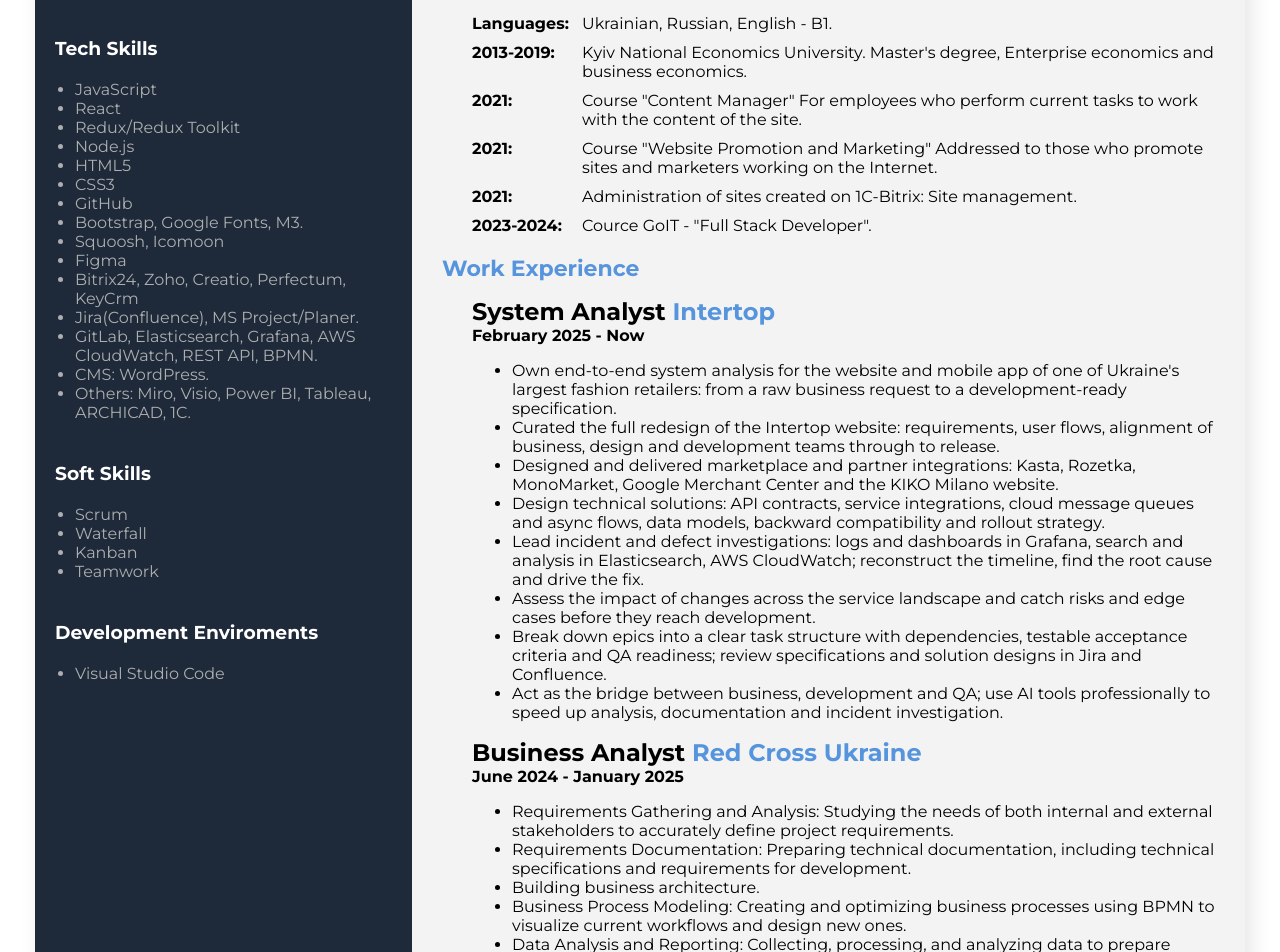
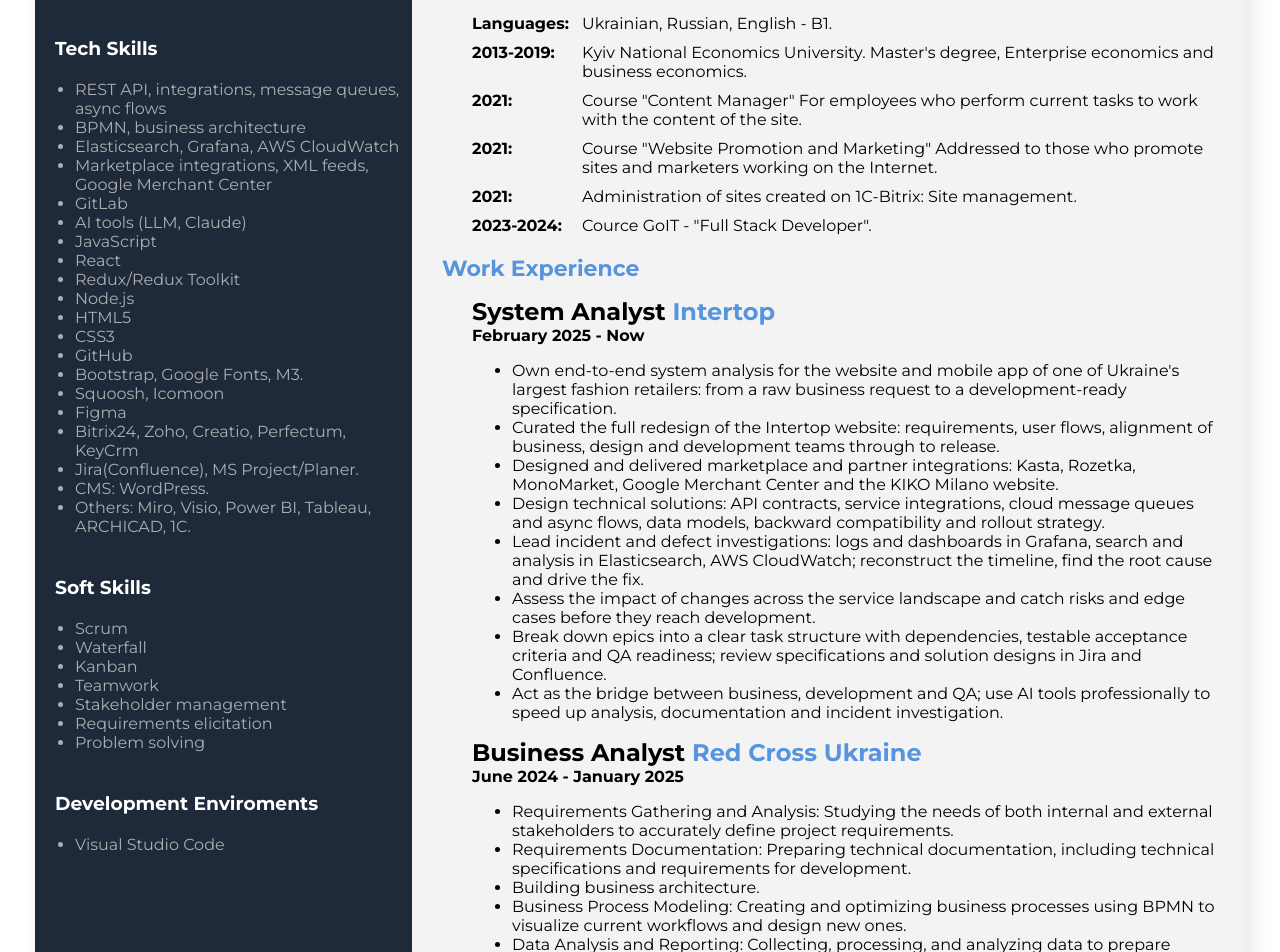
Before and after one commit to Vladyslav-Liashenko/cv-pm, a plain HTML site: page index.html in a window 1280 px wide. Shown: the part 649-1601 px from the top of the page. Drawn offline with Linux system fonts and the light colour scheme.

Commit message:
Update CV skills
Co-Authored-By: Claude Opus 5.5 <noreply@anthropic.com>
Claude-Session: https://claude.ai/code/session_0138qESYoxaQ8Jg252u3KovY

```diff
--- a/index.html
+++ b/index.html
@@ -82,6 +82,12 @@
           <div class="tech">
             <h3 class="left_h3">Tech Skills</h3>
             <ul class="note">
+              <li>REST API, integrations, message queues, async flows</li>
+              <li>BPMN, business architecture</li>
+              <li>Elasticsearch, Grafana, AWS CloudWatch</li>
+              <li>Marketplace integrations, XML feeds, Google Merchant Center</li>
+              <li>GitLab</li>
+              <li>AI tools (LLM, Claude)</li>
               <li>JavaScript</li>
               <li>React</li>
               <li>Redux/Redux Toolkit</li>
@@ -94,8 +100,7 @@
               <li>Figma</li>
               <li>Bitrix24, Zoho, Creatio, Perfectum, KeyCrm</li>
               <li>Jira(Confluence), MS Project/Planer.</li>
-              <li>GitLab, Elasticsearch, Grafana, AWS CloudWatch, REST API, BPMN.</li>
-              <li>CMS: WordPress.</li>
+                            <li>CMS: WordPress.</li>
               <li>Others: Miro, Visio, Power BI, Tableau, ARCHICAD, 1C.</li>
             </ul>
           </div>
@@ -107,6 +112,9 @@
               <li>Waterfall</li>
               <li>Kanban</li>
               <li>Teamwork</li>
+              <li>Stakeholder management</li>
+              <li>Requirements elicitation</li>
+              <li>Problem solving</li>
             </ul>
           </div>
           <!--Development Enviroments-->
```
